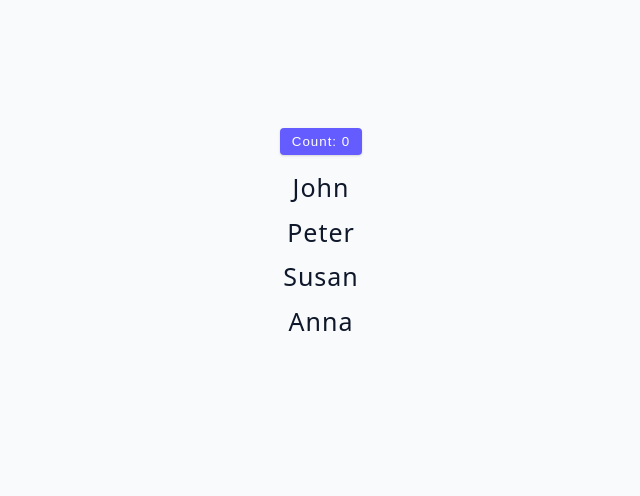
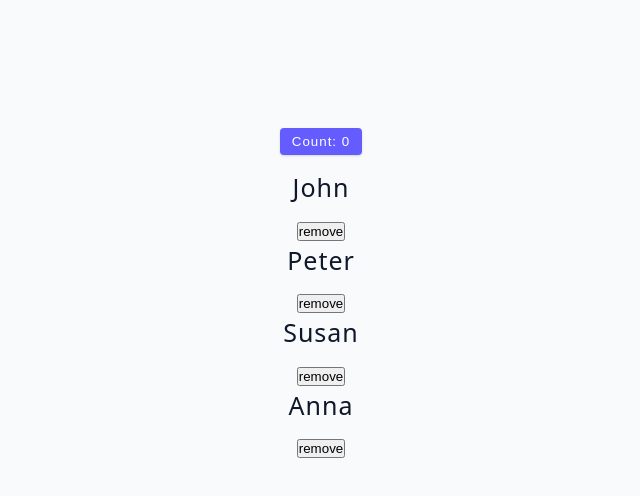
Before and after one commit to saquibe/react-with-vite, a React (Vite) app in the folder vite-project/: page / in a window 1280 px wide. Shown: the top 496 px of the page, without its empty margins (319-959 px from the left). Built offline with nearby package versions, Linux system fonts and the light colour scheme; the HTML template or start-up script is replaced by a standard one.

Commit message:
react.memo() to escpe unnecessary re-render the component

```diff
--- /dev/null
+++ b/vite-project/src/10-performance/02-react-memo/Index.jsx
@@ -0,0 +1,27 @@
+import { data } from "../../data.js";
+import { useState } from "react";
+import List from "./List.jsx";
+
+const LowerState = () => {
+  const [people, setPeople] = useState(data);
+  const [count, setCount] = useState(0);
+
+  const removePerson = (id) => {
+    const newPeople = people.filter((person) => person.id != id);
+    setPeople(newPeople);
+  };
+  return (
+    <section>
+      <button
+        className="btn"
+        onClick={() => setCount(count + 1)}
+        style={{ margin: "1rem" }}
+      >
+        count: {count}
+      </button>
+      <List people={people} removePerson={removePerson} />
+    </section>
+  );
+};
+
+export default LowerState;
--- /dev/null
+++ b/vite-project/src/10-performance/02-react-memo/List.jsx
@@ -0,0 +1,16 @@
+import { memo } from "react";
+import Person from "./Person";
+
+const List = ({ people, removePerson }) => {
+  return (
+    <div>
+      {people.map((person) => {
+        return (
+          <Person key={person.id} {...person} removePerson={removePerson} />
+        );
+      })}
+    </div>
+  );
+};
+
+export default memo(List);
--- /dev/null
+++ b/vite-project/src/10-performance/02-react-memo/Person.jsx
@@ -0,0 +1,14 @@
+import React from "react";
+
+const Person = ({ name, removePerson, id }) => {
+  console.log("render");
+
+  return (
+    <div>
+      <h4>{name}</h4>
+      <button onClick={() => removePerson(id)}>remove</button>
+    </div>
+  );
+};
+
+export default Person;
--- a/vite-project/src/App.jsx
+++ b/vite-project/src/App.jsx
@@ -1,5 +1,6 @@
-import LowerState from "./10-performance/01-lower-state/Index";
+import LowerState from "./10-performance/02-react-memo/Index";
 import "./App.css";
+// import LowerState from "./10-performance/01-lower-state/Index";
 // import ReducerBasics from "./09-useReducer/01-useReducer";
 // import FetchData from "./07-customHooks/02-fetch-data";
 // import Navbar from "./08-contex-api/Navbar";
@@ -71,6 +72,7 @@ function App() {
 
       {/* <ReducerBasics /> */}
 
+      {/* <LowerState /> */}
       <LowerState />
     </div>
   );
```
